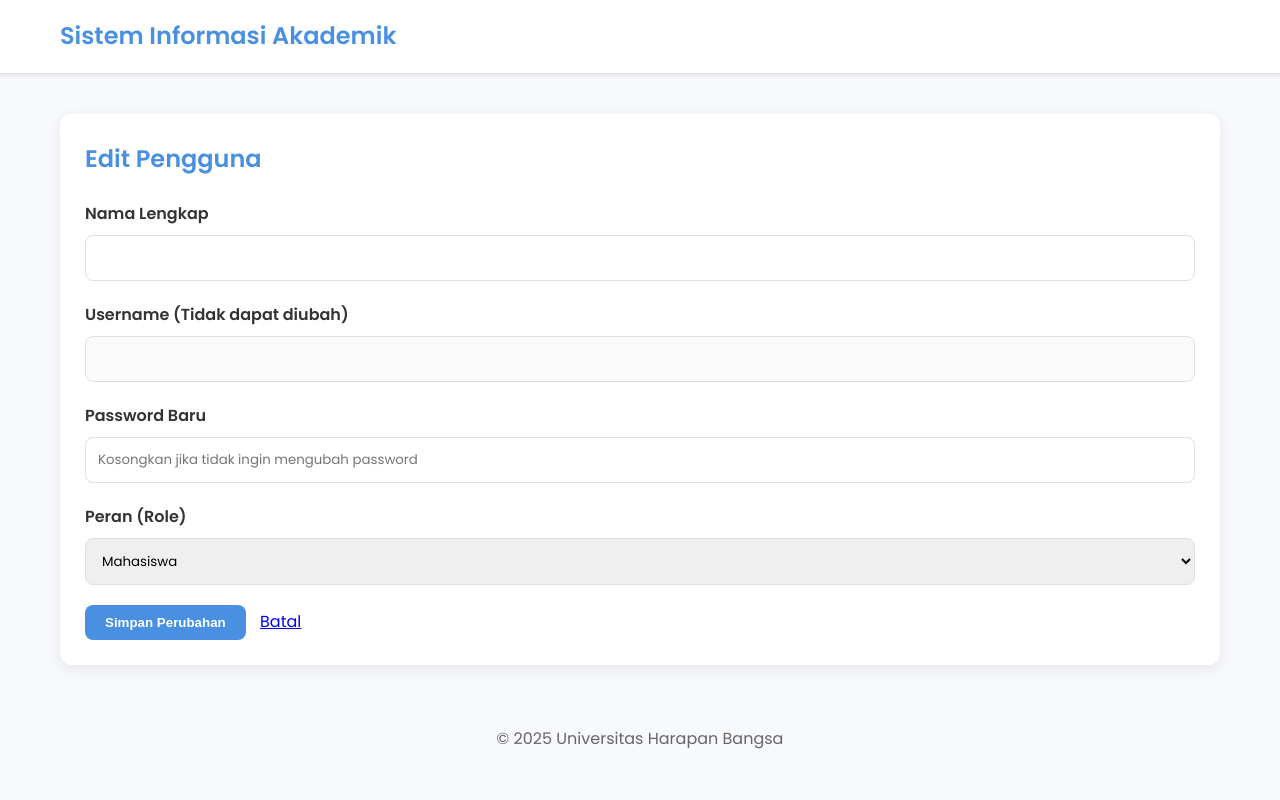
After one commit to jajakeren/final_bdnr_4, a Flask app: template templates/edit_user.html in a window 1280 px wide. The commit adds this page. Run offline with Flask 3, Linux system fonts and the light colour scheme; the template is opened without the code that fills it, so the values that code supplies are empty.

Commit message:
Menambahkan fitur edit untuk CRUD

```diff
--- a/app.py
+++ b/app.py
@@ -21,29 +21,19 @@ except pymongo.errors.ServerSelectionTimeoutError as err:
     print(f"Koneksi ke MongoDB GAGAL. Pastikan server MongoDB Anda sudah berjalan. Error: {err}")
     exit()
 
-# ===================================================================
-# ===== BLOK KODE UNTUK MEMBUAT ADMIN OTOMATIS =====
-# ===================================================================
+# --- Blok Pembuat Admin Otomatis ---
 with app.app_context():
-    # Cek apakah sudah ada user dengan role 'admin'
     if not users_col.find_one({"role": "admin"}):
         print("Akun admin tidak ditemukan, membuat akun admin default...")
-        admin_password = "adminpass"  # Anda bisa ganti password default ini
+        admin_password = "adminpass"
         hashed_password = generate_password_hash(admin_password)
         users_col.insert_one({
-            "username": "admin",
-            "password": hashed_password,
-            "full_name": "Administrator Sistem",
-            "role": "admin",
-            "nim": None
+            "username": "admin", "password": hashed_password,
+            "full_name": "Administrator Sistem", "role": "admin", "nim": None
         })
         print(f"Akun admin berhasil dibuat dengan username 'admin' dan password '{admin_password}'")
-# ===================================================================
-# =================== AKHIR BLOK KODE BARU ==========================
-# ===================================================================
 
-
-# --- Decorator untuk Memeriksa Login ---
+# --- Decorator & Rute Otentikasi ---
 def login_required(view):
     @functools.wraps(view)
     def wrapped_view(**kwargs):
@@ -53,22 +43,16 @@ def login_required(view):
         return view(**kwargs)
     return wrapped_view
 
-# --- Rute Otentikasi & Dashboard Utama ---
-
 @app.route('/', methods=['GET', 'POST'])
 def login():
     if request.method == 'POST':
-        username = request.form.get('username')
-        password = request.form.get('password')
-        user = users_col.find_one({"username": username})
-
-        if user and check_password_hash(user.get('password', ''), password):
+        user = users_col.find_one({"username": request.form.get('username')})
+        if user and check_password_hash(user.get('password', ''), request.form.get('password')):
             session['user_id'] = str(user['_id'])
             session['user_name'] = user['full_name']
             session['user_role'] = user['role']
             return redirect(url_for('dashboard'))
-        else:
-            flash('Username atau password salah.', 'danger')
+        flash('Username atau password salah.', 'danger')
     return render_template('login.html')
 
 @app.route('/logout')
@@ -80,97 +64,115 @@ def logout():
 @app.route('/dashboard')
 @login_required
 def dashboard():
-    role = session.get('user_role')
-    if role == 'admin':
-        return redirect(url_for('admin_dashboard'))
-    elif role == 'dosen':
-        return redirect(url_for('lecturer_dashboard'))
-    elif role == 'mahasiswa':
-        return redirect(url_for('student_dashboard'))
-    return redirect(url_for('login'))
+    role_map = {'admin': 'admin_dashboard', 'dosen': 'lecturer_dashboard', 'mahasiswa': 'student_dashboard'}
+    return redirect(url_for(role_map.get(session.get('user_role'), 'login')))
 
 # --- Rute untuk ADMIN ---
 
 @app.route('/admin/dashboard')
 @login_required
 def admin_dashboard():
-    if session.get('user_role') != 'admin':
-        return redirect(url_for('dashboard'))
-
+    if session.get('user_role') != 'admin': return redirect(url_for('dashboard'))
     all_users = list(users_col.find())
     all_courses = list(courses_col.find())
     all_lecturers = list(users_col.find({"role": "dosen"}))
-
     return render_template('admin_dashboard.html', users=all_users, courses=all_courses, lecturers=all_lecturers)
 
+# CREATE
 @app.route('/admin/register', methods=['POST'])
 @login_required
 def register_user():
-    if session.get('user_role') != 'admin':
-        return redirect(url_for('dashboard'))
-
-    full_name = request.form.get('full_name')
+    if session.get('user_role') != 'admin': return redirect(url_for('dashboard'))
     username = request.form.get('username')
-    password = request.form.get('password')
-    role = request.form.get('role')
-    nim = request.form.get('nim') if role == 'mahasiswa' else None
-
     if users_col.find_one({"username": username}):
         flash(f"Username '{username}' sudah digunakan.", "danger")
         return redirect(url_for('admin_dashboard'))
-
-    hashed_password = generate_password_hash(password)
     users_col.insert_one({
-        "full_name": full_name, "username": username, "password": hashed_password,
-        "role": role, "nim": nim
+        "full_name": request.form.get('full_name'), "username": username,
+        "password": generate_password_hash(request.form.get('password')),
+        "role": request.form.get('role'),
+        "nim": request.form.get('nim') if request.form.get('role') == 'mahasiswa' else None
     })
-    flash(f"Pengguna '{full_name}' dengan peran {role} berhasil didaftarkan.", "success")
+    flash(f"Pengguna '{request.form.get('full_name')}' berhasil didaftarkan.", "success")
     return redirect(url_for('admin_dashboard'))
-
-@app.route('/admin/delete_user/<user_id>')
-@login_required
-def delete_user(user_id):
-    if session.get('user_role') != 'admin':
-        return redirect(url_for('dashboard'))
-
-    user_to_delete_id = ObjectId(user_id)
-    if str(user_to_delete_id) == session.get('user_id'):
-        flash("Anda tidak dapat menghapus akun Anda sendiri.", "danger")
-        return redirect(url_for('admin_dashboard'))
-
-    users_col.delete_one({"_id": user_to_delete_id})
-    enrollments_col.delete_many({"student_id": user_to_delete_id})
-    flash("Pengguna berhasil dihapus.", "success")
-    return redirect(url_for('admin_dashboard'))
-
 
 @app.route('/admin/add_course', methods=['POST'])
 @login_required
 def add_course():
-    if session.get('user_role') != 'admin':
-        return redirect(url_for('dashboard'))
-
+    if session.get('user_role') != 'admin': return redirect(url_for('dashboard'))
     course_id = request.form.get('course_id')
     if courses_col.find_one({"_id": course_id}):
         flash(f"Mata Kuliah dengan kode {course_id} sudah ada!", "danger")
     else:
         courses_col.insert_one({
-            "_id": course_id,
-            "name": request.form.get('course_name'),
+            "_id": course_id, "name": request.form.get('course_name'),
             "sks": int(request.form.get('sks')),
             "lecturer_id": ObjectId(request.form.get('lecturer_id'))
         })
         flash("Mata Kuliah baru berhasil ditambahkan.", "success")
     return redirect(url_for('admin_dashboard'))
 
+# UPDATE (Fitur EDIT Baru)
+@app.route('/admin/edit_user/<user_id>', methods=['GET', 'POST'])
+@login_required
+def edit_user(user_id):
+    if session.get('user_role') != 'admin': return redirect(url_for('dashboard'))
+    user_to_edit = users_col.find_one({"_id": ObjectId(user_id)})
+
+    if request.method == 'POST':
+        update_data = {
+            "full_name": request.form.get('full_name'),
+            "role": request.form.get('role'),
+            "nim": request.form.get('nim') if request.form.get('role') == 'mahasiswa' else None
+        }
+        # Hanya update password jika diisi
+        if request.form.get('password'):
+            update_data['password'] = generate_password_hash(request.form.get('password'))
+
+        users_col.update_one({"_id": ObjectId(user_id)}, {"$set": update_data})
+        flash("Data pengguna berhasil diperbarui.", "success")
+        return redirect(url_for('admin_dashboard'))
+
+    return render_template('edit_user.html', user=user_to_edit)
+
+@app.route('/admin/edit_course/<course_id>', methods=['GET', 'POST'])
+@login_required
+def edit_course(course_id):
+    if session.get('user_role') != 'admin': return redirect(url_for('dashboard'))
+    course_to_edit = courses_col.find_one({"_id": course_id})
+
+    if request.method == 'POST':
+        courses_col.update_one({"_id": course_id}, {"$set": {
+            "name": request.form.get('course_name'),
+            "sks": int(request.form.get('sks')),
+            "lecturer_id": ObjectId(request.form.get('lecturer_id'))
+        }})
+        flash("Data mata kuliah berhasil diperbarui.", "success")
+        return redirect(url_for('admin_dashboard'))
+
+    all_lecturers = list(users_col.find({"role": "dosen"}))
+    return render_template('edit_course.html', course=course_to_edit, lecturers=all_lecturers)
+
+# DELETE
+@app.route('/admin/delete_user/<user_id>')
+@login_required
+def delete_user(user_id):
+    if session.get('user_role') != 'admin': return redirect(url_for('dashboard'))
+    if str(ObjectId(user_id)) == session.get('user_id'):
+        flash("Anda tidak dapat menghapus akun Anda sendiri.", "danger")
+        return redirect(url_for('admin_dashboard'))
+    users_col.delete_one({"_id": ObjectId(user_id)})
+    enrollments_col.delete_many({"student_id": ObjectId(user_id)})
+    flash("Pengguna berhasil dihapus.", "success")
+    return redirect(url_for('admin_dashboard'))
+
 @app.route('/admin/delete_course/<course_id>')
 @login_required
 def delete_course(course_id):
-    if session.get('user_role') != 'admin':
-        return redirect(url_for('dashboard'))
+    if session.get('user_role') != 'admin': return redirect(url_for('dashboard'))
     enrollments_col.delete_many({"course_id": course_id})
     courses_col.delete_one({"_id": course_id})
-    flash(f"Mata Kuliah {course_id} dan data pendaftaran terkait berhasil dihapus.", "success")
+    flash(f"Mata Kuliah {course_id} dan data terkait berhasil dihapus.", "success")
     return redirect(url_for('admin_dashboard'))
 
 # --- Rute untuk MAHASISWA ---
@@ -178,11 +180,8 @@ def delete_course(course_id):
 @app.route('/student/dashboard')
 @login_required
 def student_dashboard():
-    if session.get('user_role') != 'mahasiswa':
-        return redirect(url_for('dashboard'))
-
+    if session.get('user_role') != 'mahasiswa': return redirect(url_for('dashboard'))
     student_id = ObjectId(session['user_id'])
-
     schedule_pipeline = [
         {"$match": {"student_id": student_id}},
         {"$lookup": {"from": "courses", "localField": "course_id", "foreignField": "_id", "as": "course"}},
@@ -192,7 +191,6 @@ def student_dashboard():
         {"$project": {"_id": 0, "kode_mk": "$course_id", "nama_mk": "$course.name", "sks": "$course.sks", "dosen": "$lecturer.full_name"}}
     ]
     schedule_data = list(enrollments_col.aggregate(schedule_pipeline))
-
     gpa_pipeline = [
         {"$match": {"student_id": student_id, "grade": {"$ne": None, "$exists": True}}},
         {"$lookup": {"from": "courses", "localField": "course_id", "foreignField": "_id", "as": "c"}},
@@ -203,28 +201,22 @@ def student_dashboard():
     ]
     gpa_result = list(enrollments_col.aggregate(gpa_pipeline))
     transcript_data = gpa_result[0] if gpa_result else None
-
     return render_template('student_dashboard.html', schedule=schedule_data, transcript=transcript_data)
 
 @app.route('/student/enroll')
 @login_required
 def enroll_courses():
-    if session.get('user_role') != 'mahasiswa':
-        return redirect(url_for('dashboard'))
-
+    if session.get('user_role') != 'mahasiswa': return redirect(url_for('dashboard'))
     student_id = ObjectId(session['user_id'])
     enrolled_courses_docs = list(enrollments_col.find({"student_id": student_id}, {"_id": 0, "course_id": 1}))
     enrolled_course_ids = [doc['course_id'] for doc in enrolled_courses_docs]
-
     all_courses = list(courses_col.find())
     return render_template('available_courses.html', courses=all_courses, enrolled_ids=enrolled_course_ids)
 
 @app.route('/student/enroll/action/<course_id>', methods=['POST'])
 @login_required
 def enroll_action(course_id):
-    if session.get('user_role') != 'mahasiswa':
-        return redirect(url_for('dashboard'))
-
+    if session.get('user_role') != 'mahasiswa': return redirect(url_for('dashboard'))
     student_id = ObjectId(session['user_id'])
     if enrollments_col.find_one({"student_id": student_id, "course_id": course_id}):
         flash("Anda sudah terdaftar di mata kuliah ini.", "danger")
@@ -238,12 +230,9 @@ def enroll_action(course_id):
 @app.route('/lecturer/dashboard')
 @login_required
 def lecturer_dashboard():
-    if session.get('user_role') != 'dosen':
-        return redirect(url_for('dashboard'))
-
+    if session.get('user_role') != 'dosen': return redirect(url_for('dashboard'))
     lecturer_id = ObjectId(session['user_id'])
     courses = list(courses_col.find({"lecturer_id": lecturer_id}))
-
     for course in courses:
         pipeline = [
             {"$match": {"course_id": course['_id']}},
@@ -252,18 +241,14 @@ def lecturer_dashboard():
             {"$project": {"_id": 1, "grade": 1, "student_name": "$student.full_name", "student_nim": "$student.nim"}}
         ]
         course['students'] = list(enrollments_col.aggregate(pipeline))
-
     return render_template('lecturer_dashboard.html', courses=courses)
 
 @app.route('/lecturer/input_grade', methods=['POST'])
 @login_required
 def input_grade():
-    if session.get('user_role') != 'dosen':
-        return redirect(url_for('dashboard'))
-
+    if session.get('user_role') != 'dosen': return redirect(url_for('dashboard'))
     enrollment_id = ObjectId(request.form['enrollment_id'])
     new_grade = request.form.get('grade').upper()
-
     if new_grade in ['A', 'B', 'C', 'D', 'E']:
         enrollments_col.update_one({"_id": enrollment_id}, {"$set": {"grade": new_grade}})
         flash('Nilai berhasil diperbarui!', 'success')
@@ -272,7 +257,5 @@ def input_grade():
     return redirect(url_for('lecturer_dashboard'))
 
 # --- Jalankan Aplikasi ---
-
 if __name__ == '__main__':
-    # Menambahkan reloader_type='stat' untuk kompatibilitas yang lebih baik di Windows
     app.run(debug=True, port=5001, reloader_type='stat')
--- /dev/null
+++ b/templates/edit_user.html
@@ -0,0 +1,35 @@
+{% extends "layout.html" %}
+{% block content %}
+<div class="card">
+    <h2>Edit Pengguna</h2>
+    <form method="POST">
+        <div class="form-group">
+            <label>Nama Lengkap</label>
+            <input type="text" name="full_name" value="{{ user.full_name }}" required>
+        </div>
+        <div class="form-group">
+            <label>Username (Tidak dapat diubah)</label>
+            <input type="text" name="username" value="{{ user.username }}" readonly disabled>
+        </div>
+        <div class="form-group">
+            <label>Password Baru</label>
+            <input type="password" name="password" placeholder="Kosongkan jika tidak ingin mengubah password">
+        </div>
+        <div class="form-group">
+            <label>Peran (Role)</label>
+            <select name="role" required>
+                <option value="mahasiswa" {% if user.role == 'mahasiswa' %}selected{% endif %}>Mahasiswa</option>
+                <option value="dosen" {% if user.role == 'dosen' %}selected{% endif %}>Dosen</option>
+            </select>
+        </div>
+        {% if user.role == 'mahasiswa' %}
+        <div class="form-group">
+            <label>NIM</label>
+            <input type="text" name="nim" value="{{ user.nim }}">
+        </div>
+        {% endif %}
+        <button type="submit" class="btn">Simpan Perubahan</button>
+        <a href="{{ url_for('admin_dashboard') }}" style="margin-left: 10px;">Batal</a>
+    </form>
+</div>
+{% endblock %}
```
Also changed, not shown: templates/admin_dashboard.html (+12 -2 lines), templates/edit_course.html (added, +32 -0 lines).
